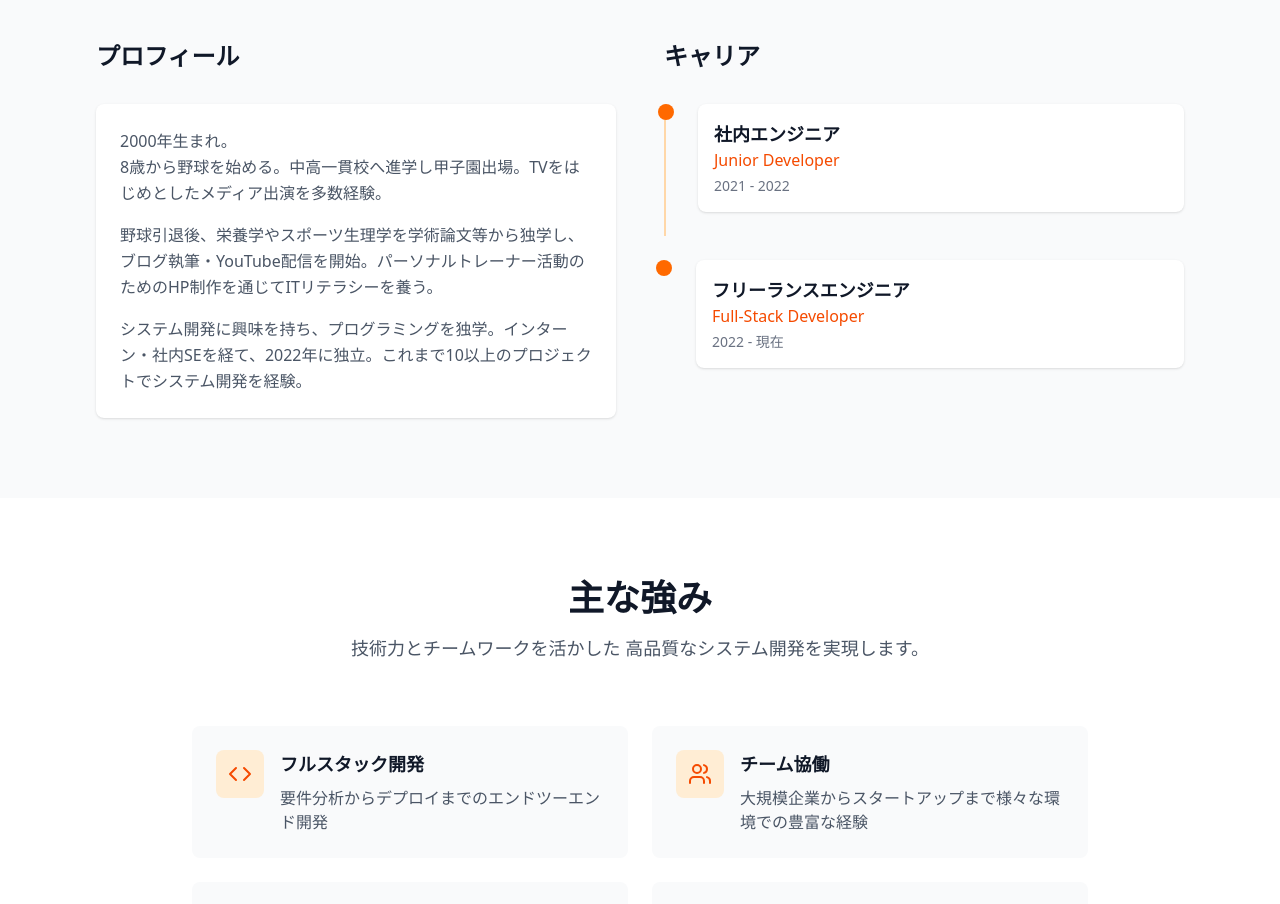
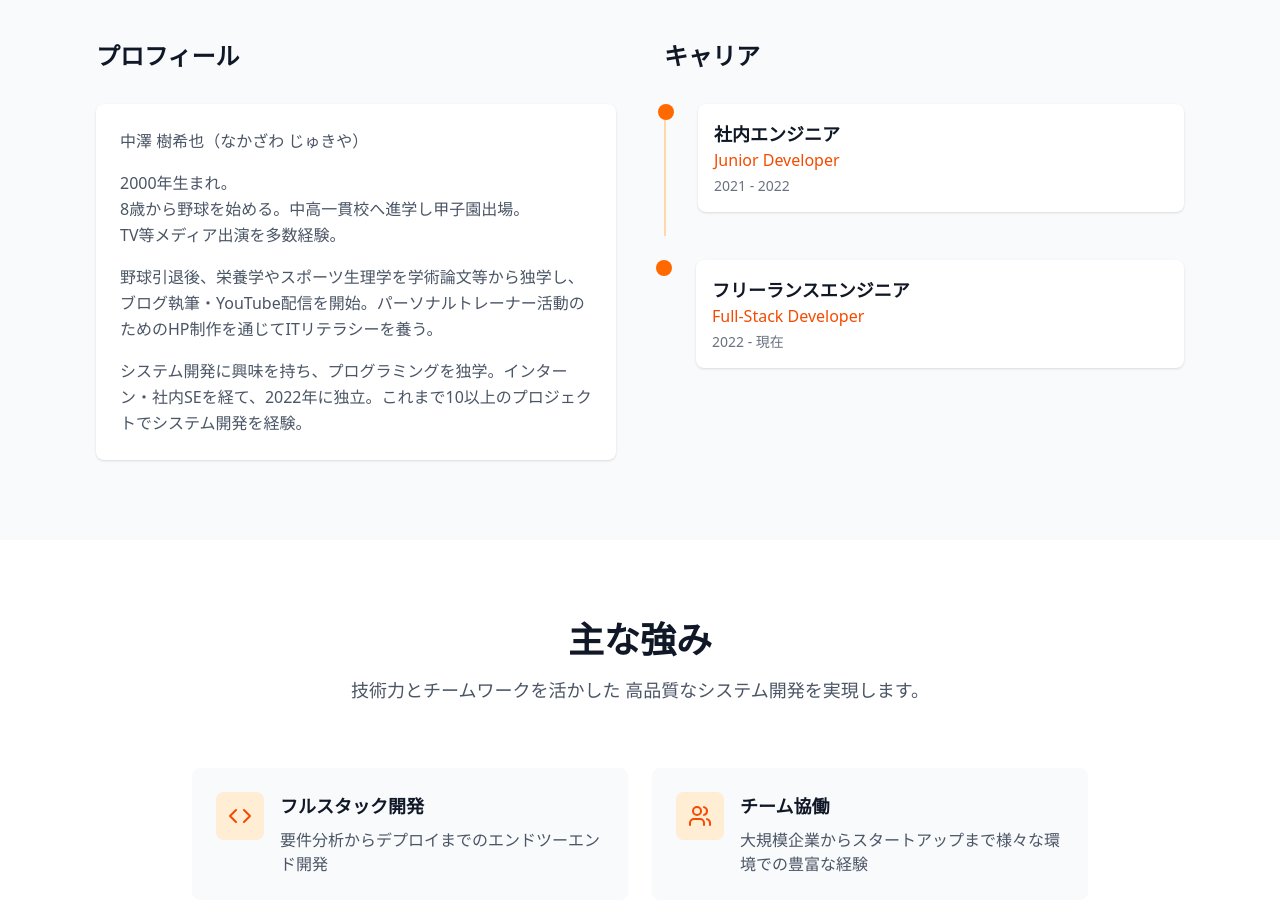
Before and after one commit to nakazawa-juk/portfolio, a Next.js app: page / in a window 1280 px wide. Shown: the part 1620-2524 px from the top of the page. Built offline with nearby package versions, Linux system fonts and the light colour scheme.

Commit message:
change: プロフィールセクションの文言変更

```diff
--- a/src/components/Experience.tsx
+++ b/src/components/Experience.tsx
@@ -32,7 +32,10 @@ const Experience = () => {
             <div className="bg-white p-6 rounded-lg shadow-sm">
               <div className="prose prose-gray max-w-none">
                 <p className="text-gray-600 leading-relaxed mb-4">
-                  2000年生まれ。<br/>8歳から野球を始める。中高一貫校へ進学し甲子園出場。TVをはじめとしたメディア出演を多数経験。
+                  中澤 樹希也（なかざわ じゅきや）
+                </p>
+                <p className="text-gray-600 leading-relaxed mb-4">
+                  2000年生まれ。<br/>8歳から野球を始める。中高一貫校へ進学し甲子園出場。<br/>TV等メディア出演を多数経験。
                 </p>
                 <p className="text-gray-600 leading-relaxed mb-4">
                   野球引退後、栄養学やスポーツ生理学を学術論文等から独学し、ブログ執筆・YouTube配信を開始。パーソナルトレーナー活動のためのHP制作を通じてITリテラシーを養う。
```
